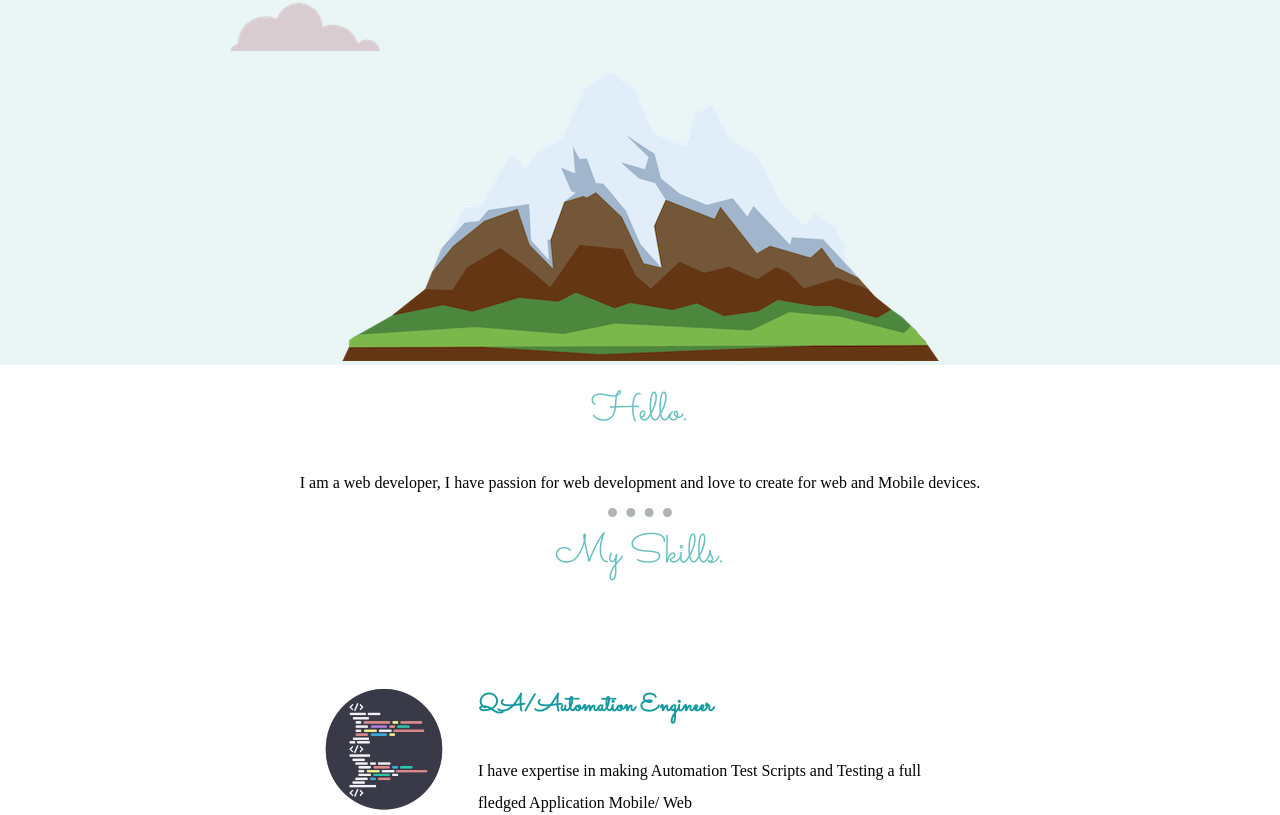
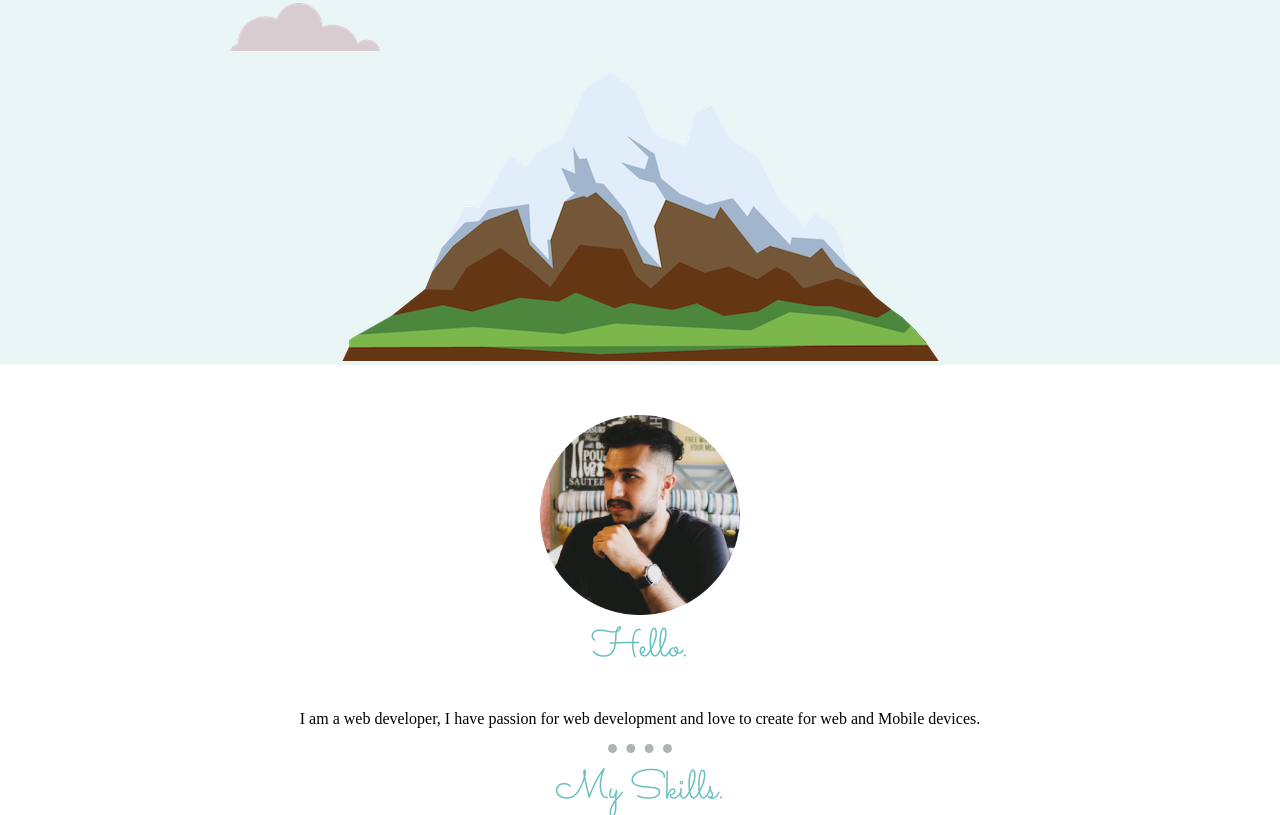
Before and after one commit to Heisenberg0G/cv, a plain HTML site: page index.html in a window 1280 px wide. Shown: the part 384-1199 px from the top of the page. Drawn offline with Linux system fonts and the light colour scheme.

Commit message:
CSS Added

```diff
--- a/css/styles.css
+++ b/css/styles.css
@@ -136,3 +136,8 @@ a{
     color:#EAF6F6;
     margin-bottom: 0;
 }
+.dp{
+    height: 200px;
+    width: 200px;
+    padding-top: 50px;
+}
--- a/index.html
+++ b/index.html
@@ -22,7 +22,7 @@
 
         <div class="middle-container">
             <div class="profile">
-              <img src="" alt="">
+              <img class="dp" src="images/Kunal Dhauta.png" alt="">
               <h2>Hello.</h2>
               <p>I am a web developer, I have passion for web development and love to create for web and Mobile devices.</p>
             </div>
```
